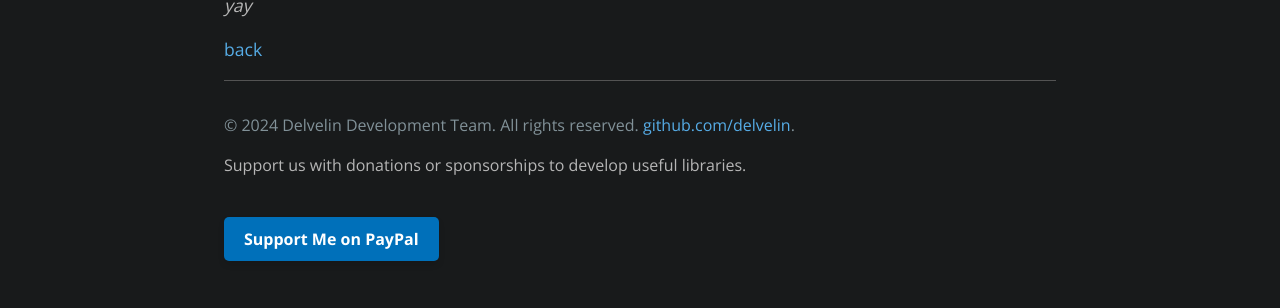
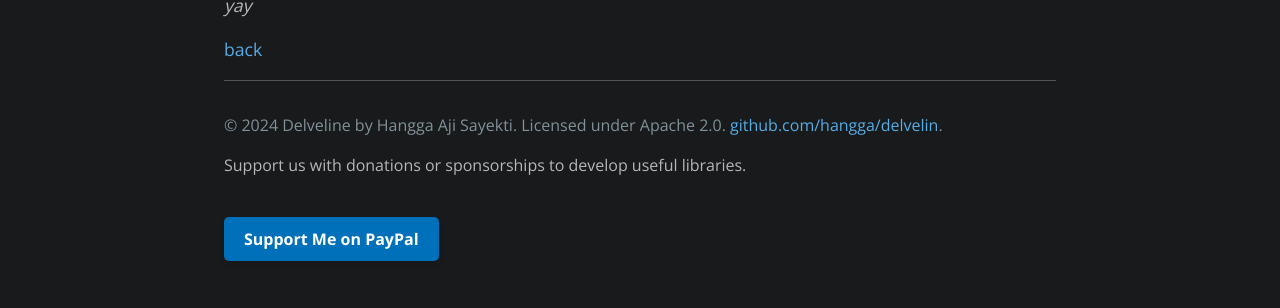
Before and after one commit to delvelin/delvelin.github.io, a Jekyll site: the page built from another-page.md, in a window 1280 px wide. Shown: the part 1240-1548 px from the top of the page. Built offline with Jekyll 4.4.1, drawn with Linux system fonts in a browser that asks for light colours.

Commit message:
update footer

```diff
--- a/_layouts/default.html
+++ b/_layouts/default.html
@@ -127,7 +127,7 @@
           <span class="site-footer-owner"><a href="{{ site.github.repository_url }}">{{ site.github.repository_name }}</a> is maintained by <a href="{{ site.github.owner_url }}">{{ site.github.owner_name }}</a>.</span>
         {% endif %}
 
-        <span class="site-footer-credits">© 2024 Delvelin Development Team. All rights reserved. <a href="https://github.com/delvelin">github.com/delvelin</a>.</span>
+        <span class="site-footer-credits">© 2024 Delveline by Hangga Aji Sayekti. Licensed under Apache 2.0. <a target="_blank" href="https://github.com/hangga/delvelin">github.com/hangga/delvelin</a>.</span>
         <br/>
         <p>Support us with donations or sponsorships to develop useful libraries.</p><br/>
         <script type='text/javascript' src='https://storage.ko-fi.com/cdn/widget/Widget_2.js'></script><script type='text/javascript'>kofiwidget2.init('Support me on Ko-fi', '#72a4f2', 'F1F215NPV4');kofiwidget2.draw();</script>
@@ -135,6 +135,7 @@
         <a target="_blank" href="https://paypal.me/hanggaajisayekti?country.x=ID&locale.x=en_US" class="paypal-button" target="_blank">
           Support Me on PayPal
         </a>
+        <br/><br/>
 
       </footer>
     </main>
```
